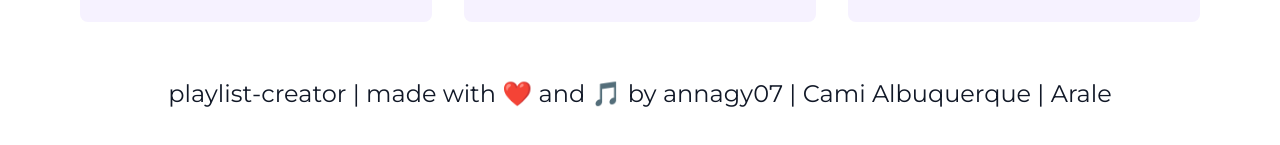
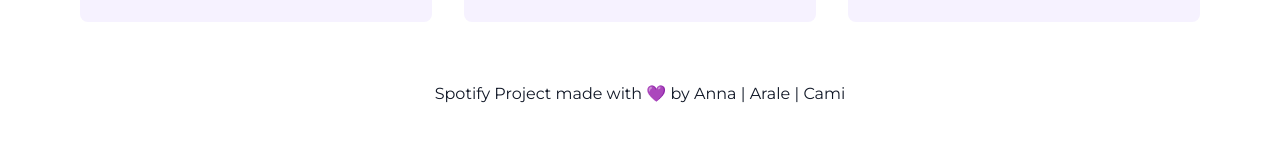
Before and after one commit to justArale/playlist-creator, a React (Vite) app: page / in a window 1280 px wide. Shown: the part 989-1134 px from the top of the page. Built offline with nearby package versions, Linux system fonts and the light colour scheme; no server answers.

Commit message:
finished footer styling

```diff
--- /dev/null
+++ b/src/components/Footer.css
@@ -0,0 +1,4 @@
+.footer-credits{
+    font-size: 16px;
+    font-weight: normal;
+}
--- a/src/components/Footer.jsx
+++ b/src/components/Footer.jsx
@@ -1,18 +1,18 @@
-// import "./Footer.css";
+import "./Footer.css";
 
 function Footer() {
   return (
     <footer className="inset-x-0 bottom-0 mb-2 w-full justify-center bg-white px-3 py-2 text-center text-sm text-gray-900 md:mb-10 md:pb-6 md:text-lg lg:text-2xl ">
       {/* <div className="w-full bg-white text-gray-900 text-center justify-center"> */}
-      <a href="https://github.com/justArale/playlist-creator">
-        playlist-creator{" | "}
+      <p className="footer-credits"><a href="https://github.com/justArale/playlist-creator">
+        Spotify Project
       </a>{" "}
-      made with ❤️ {"   "} and{"  "} 🎵 by{"  "}
-      <a href="https://github.com/annagy07">annagy07</a>
-      {" | "}
-      <a href="https://github.com/camialbuq">Cami Albuquerque</a>
+      made with 💜 {"   "}by{"  "}
+      <a href="https://github.com/annagy07">Anna</a>
       {" | "}
       <a href="https://github.com/justArale">Arale</a>
+      {" | "}
+      <a href="https://github.com/camialbuq">Cami</a></p>
       {/* </div> */}
     </footer>
   );
```
